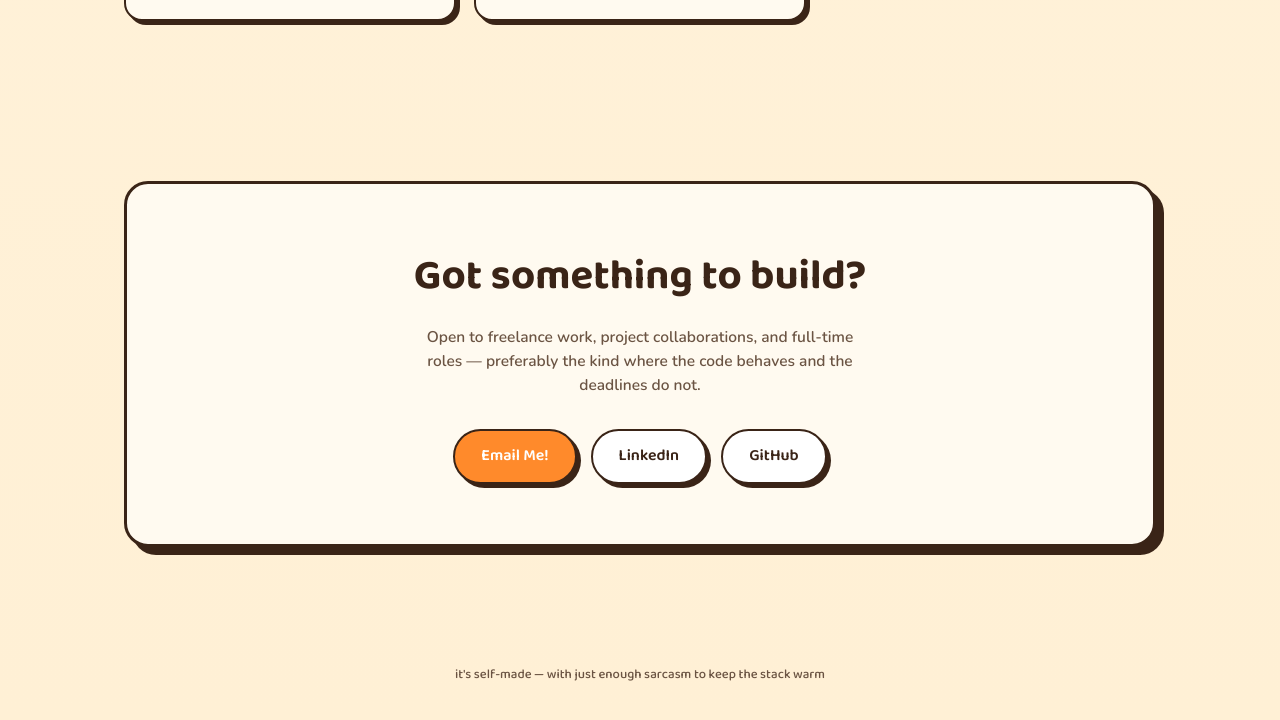
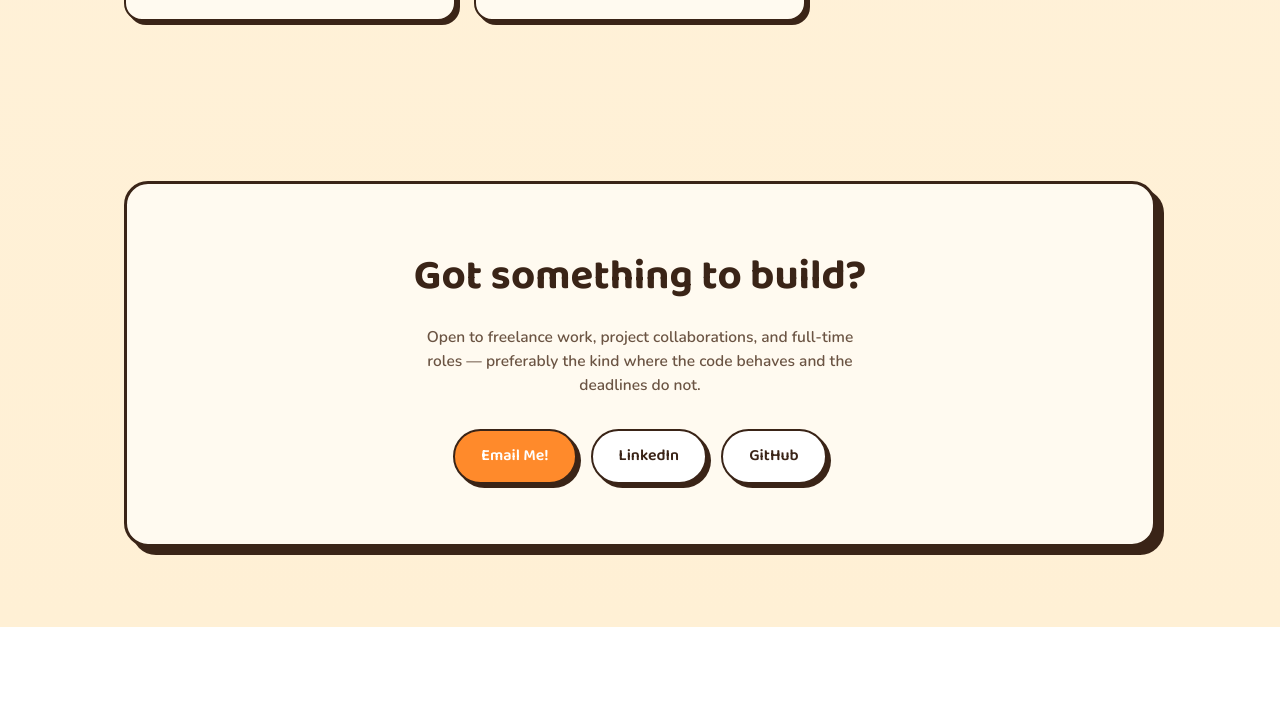
Before and after one commit to hasss04/portfolio, a plain HTML site: page index.html in a window 1280 px wide. Shown: the part 3974-4694 px from the top of the page. After the commit the page ends 4601 px from the top, so only its background shows below. Drawn offline with nearby package versions, Linux system fonts and the light colour scheme.

Commit message:
Changez #2

```diff
--- a/index.html
+++ b/index.html
@@ -672,10 +672,6 @@
   </section>
 </main>
 
-<footer>
-  <span>it's self-made — with just enough sarcasm to keep the stack warm</span>
-</footer>
-
 <script>
   const obs = new IntersectionObserver((entries)=>{
     entries.forEach(e=>{
```
